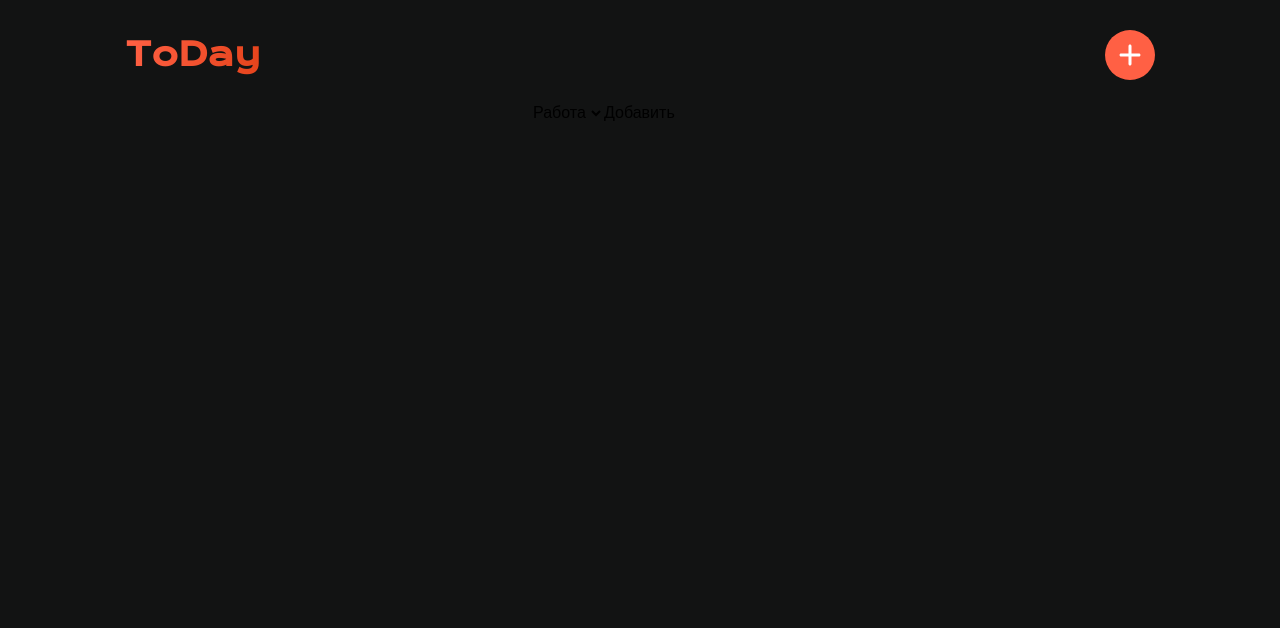
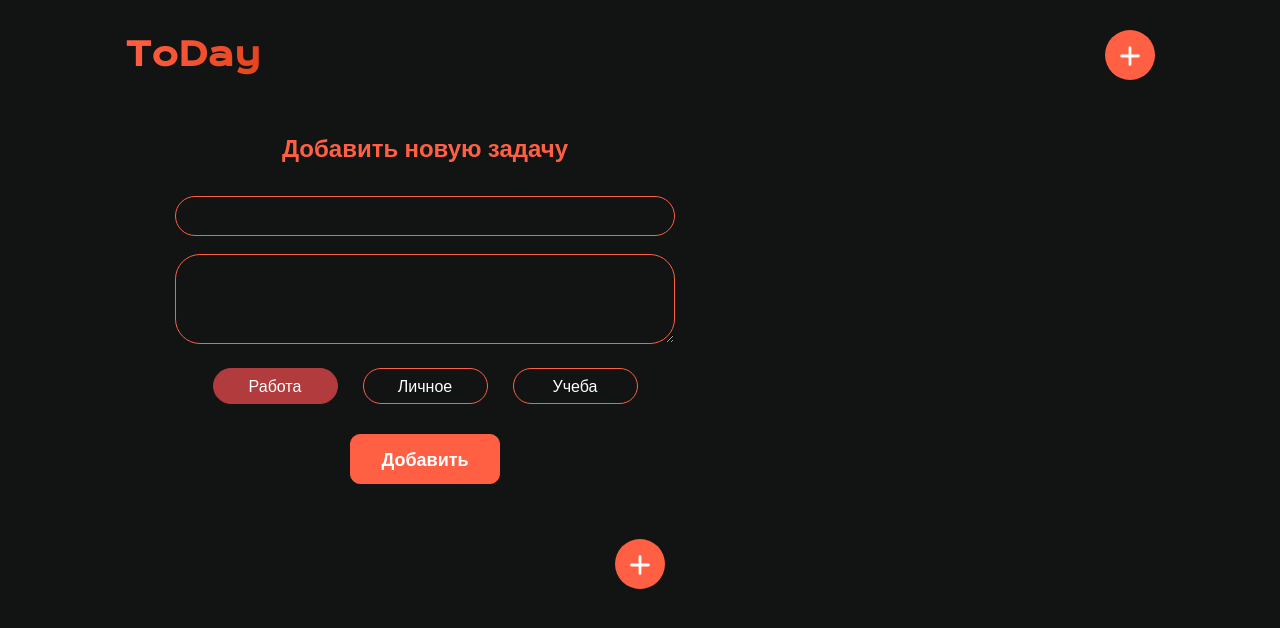
Before and after one commit to twez0/NotesApp, a React (Vite) app: page / in a window 1280 px wide. Shown: the top 628 px of the page. Built offline with nearby package versions, Linux system fonts and the light colour scheme.

Commit message:
NoteForm style + global styles

```diff
--- /dev/null
+++ b/src/components/AddButton/AddButton.scss
@@ -0,0 +1,15 @@
+@use '../../styles/config' as *;
+
+.add-btn {
+    max-width: 50px;
+    max-height: 50px;
+    border: 1px solid transparent;
+    border-radius: 100px;
+    padding: 10px;
+    background: color(primary);
+    transition: all 0.3s ease;
+    &:hover {
+        border: 1px solid color(text-color);
+        background: transparent;
+    }
+}
--- /dev/null
+++ b/src/components/AddButton/AddButton.tsx
@@ -0,0 +1,12 @@
+import AddIcon from '../icons/AddIcon.tsx';
+import './AddButton.scss';
+
+const AddButton = () => {
+    return (
+        <button className='add-btn'>
+            <AddIcon size={30} color={'#FFFFFF'}></AddIcon>
+        </button>
+    );
+};
+
+export default AddButton;
--- a/src/components/Header/Header.scss
+++ b/src/components/Header/Header.scss
@@ -14,9 +14,4 @@
         -webkit-text-fill-color: transparent;
         cursor: pointer;
     }
-    &__btn {
-        border-radius: 100px;
-        padding: 10px;
-        background: color(primary);
-    }
 }
--- a/src/components/Header/Header.tsx
+++ b/src/components/Header/Header.tsx
@@ -1,13 +1,11 @@
-import AddIcon from '../icons/AddIcon.tsx';
+import AddButton from '../AddButton/addButton.tsx';
 import './Header.scss';
 
 const Header = () => {
     return (
         <header className='header'>
             <h1 className='header__logo'>ToDay</h1>
-            <button className='header__btn'>
-                <AddIcon size={30} color={'#FFFFFF'}></AddIcon>
-            </button>
+            <AddButton></AddButton>
         </header>
     );
 };
--- a/src/components/NoteForm/NoteForm.scss
+++ b/src/components/NoteForm/NoteForm.scss
@@ -0,0 +1,85 @@
+@use '../../styles/config' as *;
+
+.add-form {
+    max-width: 600px;
+    background: color(secondary);
+    padding: 30px 50px 30px 50px;
+    border-radius: 25px;
+    font-weight: font-weight(regular);
+    text-align: center;
+
+    & h3 {
+        font-size: font-size(xxl);
+        color: color(primary);
+        text-align: center;
+    }
+
+    &__title {
+        margin-top: 30px;
+        width: 100%;
+        height: 40px;
+        border: 1px solid color(primary);
+        border-radius: 25px;
+        padding-left: 20px;
+        font-size: font-size(lg);
+        color: color(text-color);
+    }
+    &__text {
+        margin-top: 18px;
+        width: 100%;
+        height: 90px;
+        border: 1px solid color(primary);
+        border-radius: 25px;
+        padding-left: 20px;
+        padding-top: 10px;
+        font-size: font-size(lg);
+        color: color(text-color);
+    }
+
+    &__category-select {
+        margin-top: 18px;
+        display: flex;
+        justify-content: center;
+        gap: 25px;
+    }
+
+    &__category-btn {
+        width: 125px;
+        min-height: 30px;
+        border-radius: 25px;
+        color: color(text-color);
+        border: 1px solid color(primary);
+        font-size: font-size(base);
+        padding: 5px 0px 5px 0px;
+    }
+
+    &__btn {
+        margin-top: 30px;
+        width: 150px;
+        height: 50px;
+        border-radius: 10px;
+        border: 1px solid color(primary);
+        color: color(text-color);
+        background: color(primary);
+        font-weight: font-weight(semibold);
+        font-size: font-size(lg);
+        transition: all 0.3s ease;
+
+        &:hover {
+            background: transparent;
+        }
+    }
+}
+
+.add-form__category-btn.work.active {
+    border: 1px solid color(work);
+    background: color(work);
+}
+.add-form__category-btn.personal.active {
+    border: 1px solid color(personal);
+    background: color(personal);
+}
+.add-form__category-btn.study.active {
+    border: 1px solid color(study);
+    background: color(study);
+}
--- a/src/components/NoteForm/NoteForm.tsx
+++ b/src/components/NoteForm/NoteForm.tsx
@@ -1,5 +1,6 @@
 import { useState } from 'react';
 import { type Note } from '../../types/note.types';
+import './NoteForm.scss';
 
 interface NoteFormProps {
     onAdd: (newNote: Note) => void;
@@ -28,18 +29,44 @@ const NoteForm = ({ onAdd }: NoteFormProps) => {
     }
 
     return (
-        <div>
-            <input value={title} onChange={e => setTitle(e.target.value)} />
-            <input value={text} onChange={e => setText(e.target.value)} />
-            <select
-                value={category}
-                onChange={e => setCategory(e.target.value as Note['category'])}
-            >
-                <option value='Work'>Работа</option>
-                <option value='Personal'>Личное</option>
-                <option value='Study'>Учеба</option>
-            </select>
-            <button onClick={addNote}>Добавить</button>
+        <div className='add-form'>
+            <h3>Добавить новую задачу</h3>
+            <input
+                className='add-form__title'
+                value={title}
+                onChange={e => setTitle(e.target.value)}
+            />
+            <textarea
+                className='add-form__text'
+                value={text}
+                onChange={e => setText(e.target.value)}
+            />
+            <div className='add-form__category-select'>
+                <button
+                    type='button'
+                    className={`add-form__category-btn work ${category === 'Work' ? 'active' : ''}`}
+                    onClick={() => setCategory('Work')}
+                >
+                    Работа
+                </button>
+                <button
+                    type='button'
+                    className={`add-form__category-btn personal ${category === 'Personal' ? 'active' : ''}`}
+                    onClick={() => setCategory('Personal')}
+                >
+                    Личное
+                </button>
+                <button
+                    type='button'
+                    className={`add-form__category-btn study ${category === 'Study' ? 'active' : ''}`}
+                    onClick={() => setCategory('Study')}
+                >
+                    Учеба
+                </button>
+            </div>
+            <button className='add-form__btn' onClick={addNote}>
+                Добавить
+            </button>
         </div>
     );
 };
--- a/src/components/NoteItem/NoteItem.scss
+++ b/src/components/NoteItem/NoteItem.scss
@@ -14,6 +14,9 @@
     font-weight: font-weight(regular);
     cursor: default;
     transition: all 0.3s ease;
+    @media (max-width: 768px) {
+        max-height: 115px;
+    }
 
     &__category {
         display: flex;
--- a/src/components/NoteItem/NoteItem.tsx
+++ b/src/components/NoteItem/NoteItem.tsx
@@ -23,7 +23,7 @@ const NoteItem = ({ note, onDelete }: NoteItemProps) => {
             <div className='note-card__info'>
                 <p>{date}</p>
                 <button onClick={onDelete}>
-                    <DeleteIcon size={30} color={'#FF6D70'}></DeleteIcon>
+                    <DeleteIcon size={30}></DeleteIcon>
                 </button>
             </div>
         </div>
--- a/src/components/NoteList/NoteList.scss
+++ b/src/components/NoteList/NoteList.scss
@@ -1,11 +1,12 @@
 .note-list {
     width: 100%;
-    max-height: 100vh;
+    max-height: 80vh;
     padding: 25px 10px 25px 10px;
     overflow: auto;
     scrollbar-width: none;
     -ms-overflow-style: none;
     display: flex;
     flex-direction: column;
+    align-items: center;
     gap: 35px;
 }
--- a/src/components/NoteList/NoteList.tsx
+++ b/src/components/NoteList/NoteList.tsx
@@ -1,4 +1,5 @@
 import { type Note } from '../../types/note.types';
+import AddButton from '../AddButton/addButton.tsx';
 import NoteItem from '../NoteItem/NoteItem.tsx';
 import './NoteList.scss';
 
@@ -17,6 +18,7 @@ const NoteList = ({ notes, onDelete }: NoteListProps) => {
                     onDelete={() => onDelete(note.id)}
                 ></NoteItem>
             ))}
+            <AddButton></AddButton>
         </div>
     );
 };
--- a/src/components/icons/DeleteIcon.tsx
+++ b/src/components/icons/DeleteIcon.tsx
@@ -1,15 +1,16 @@
-const DeleteIcon = ({ size = 20, color = 'currentColor' }) => {
+const DeleteIcon = ({ size = 20 }) => {
     return (
         <svg
             width={size}
             height={size}
+            className='delete-icon'
             viewBox='0 0 30 30'
             fill='none'
             xmlns='http://www.w3.org/2000/svg'
         >
             <path
                 d='M7.5 23.75C7.5 25.125 8.625 26.25 10 26.25H20C21.375 26.25 22.5 25.125 22.5 23.75V8.75H7.5V23.75ZM23.75 5H19.375L18.125 3.75H11.875L10.625 5H6.25V7.5H23.75V5Z'
-                fill={color}
+                fill='currentColor'
             />
         </svg>
     );
--- a/src/styles/_globals.scss
+++ b/src/styles/_globals.scss
@@ -5,6 +5,10 @@
 
 html {
     font-size: 16px;
+
+    @media (max-width: 768px) {
+        font-size: 14px;
+    }
 }
 
 body {
@@ -32,3 +36,11 @@ body {
 .--personal {
     background: color(personal);
 }
+
+.delete-icon {
+    color: color(delete);
+    transition: color 0.3s ease;
+    &:hover {
+        color: #ff2f32;
+    }
+}
```
